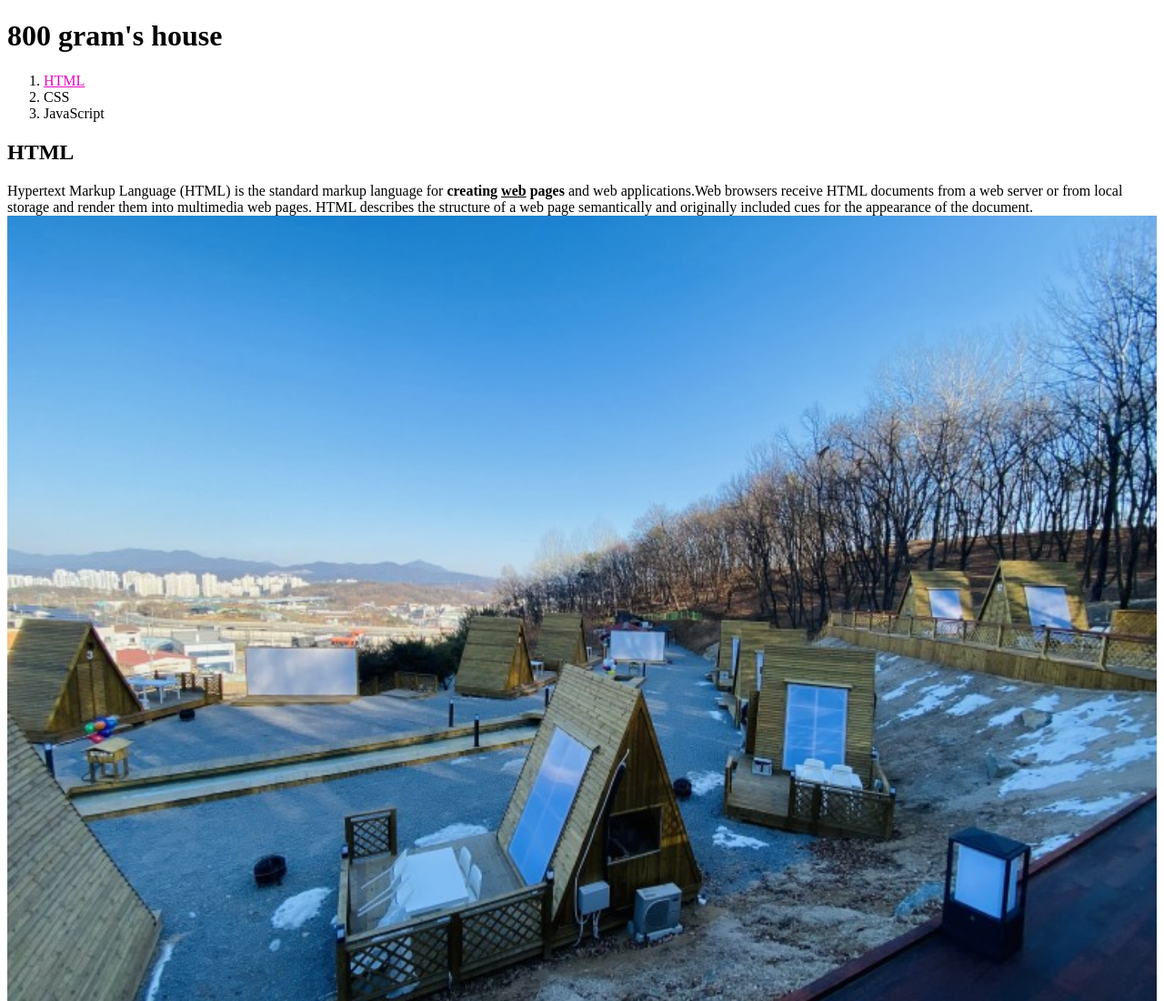
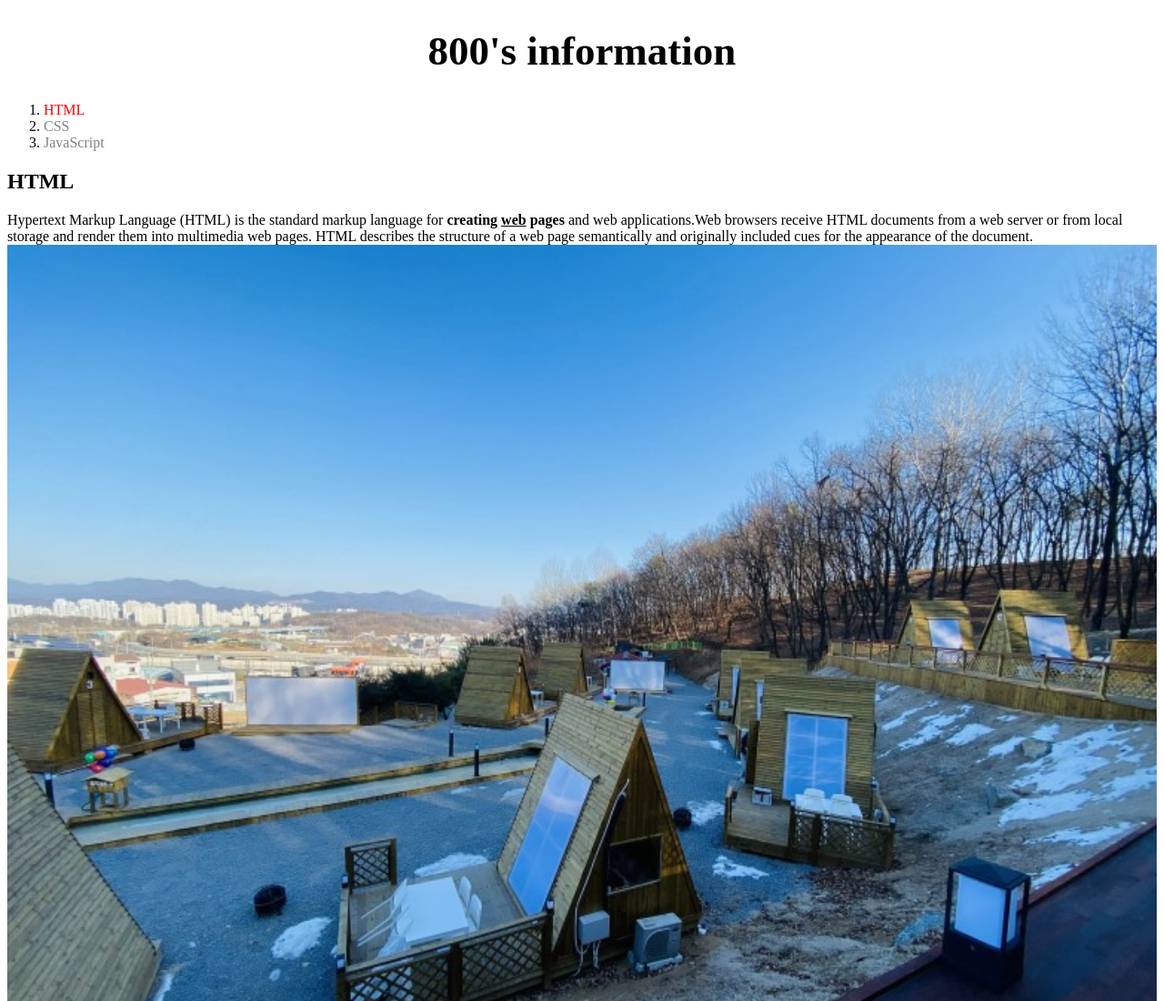
Before and after one commit to Rachealso/my-first-web-site, a plain HTML site: page 1.html in a window 1280 px wide. Shown: the top 1100 px of the page at 91% size. Drawn offline with Linux system fonts and the light colour scheme.

Commit message:
Add files via upload

```diff
--- a/1.html
+++ b/1.html
@@ -4,9 +4,19 @@
   <title>WEB1 - HTML</title>
   <meta charset="utf-8">
   <style>
+    #active1 {
+      color:red;
+    }
+    .saw {
+      color:gray;
+    }
     a {
       color:black;
       text-decoration: none;
+    }
+    h1 {
+      font-size:45px;
+      text-align: center;
     }
   </style>
   <!-- Google Tag Manager -->
@@ -22,11 +32,11 @@
 <noscript><iframe src="https://www.googletagmanager.com/ns.html?id=GTM-KJJNS7KQ"
   height="0" width="0" style="display:none;visibility:hidden"></iframe></noscript>
   <!-- End Google Tag Manager (noscript) -->
-  <h1><a href="index.html">800 gram's house</a></h1>
+  <h1><a href="index.html">800's information</a></h1>
   <ol>
-    <li><a href="1.html"style="color: #e607c0;text-decoration:underline">HTML</a></li>
-    <li><a href="2.html">CSS</a></li>
-    <li><a href="3.html">JavaScript</a></li>
+    <li><a href="1.html" class="saw" id="active1">HTML</a></li>
+    <li><a href="2.html" class="saw">CSS</a></li>
+    <li><a href="3.html" class="saw">JavaScript</a></li>
   </ol>
   <h2>HTML</h2>
   <p><a href="https://www.w3.org/TR/html5/" target="_blank" title="html5 speicification">Hypertext Markup Language (HTML)</a> is the standard markup language for <strong>creating <u>web</u> pages</strong> and web applications.Web browsers receive HTML documents from a web server or from local storage and render them into multimedia web pages. HTML describes the structure of a web page semantically and originally included cues for the appearance of the document.
```
Also changed, not shown: 2.html (+14 -4 lines), 3.html (+14 -4 lines), index.html (+5 -1 lines).
